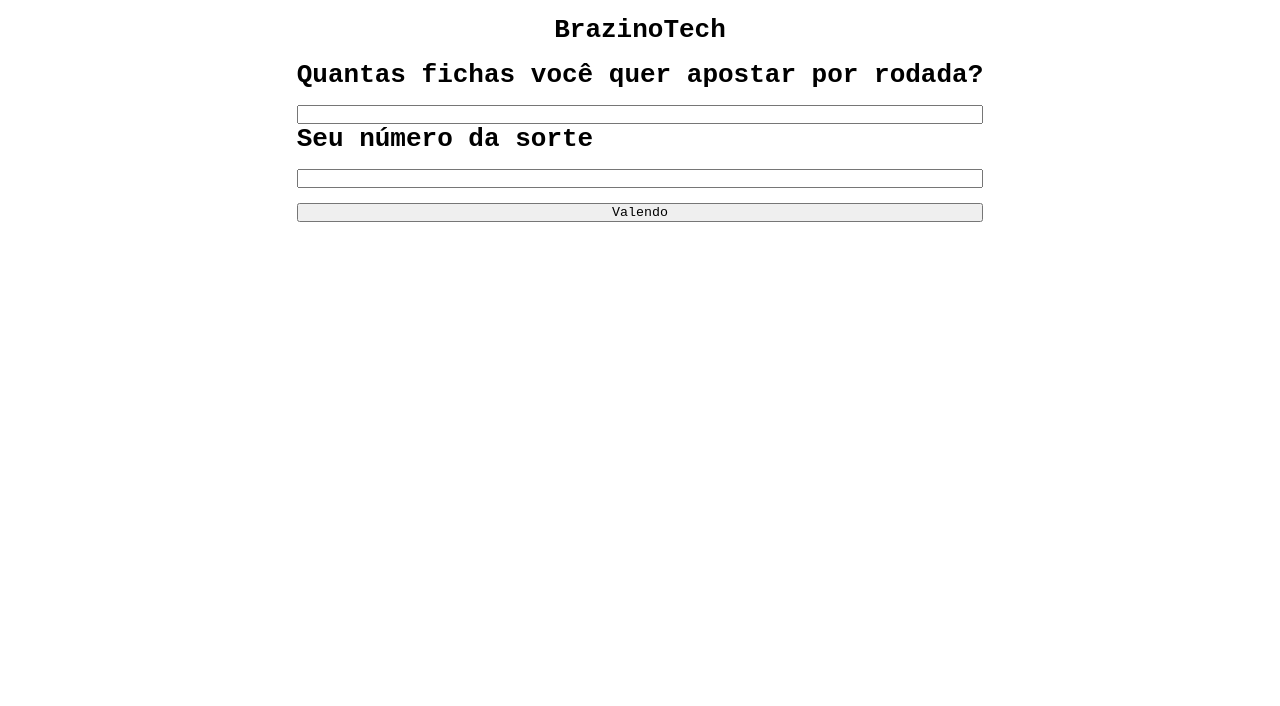
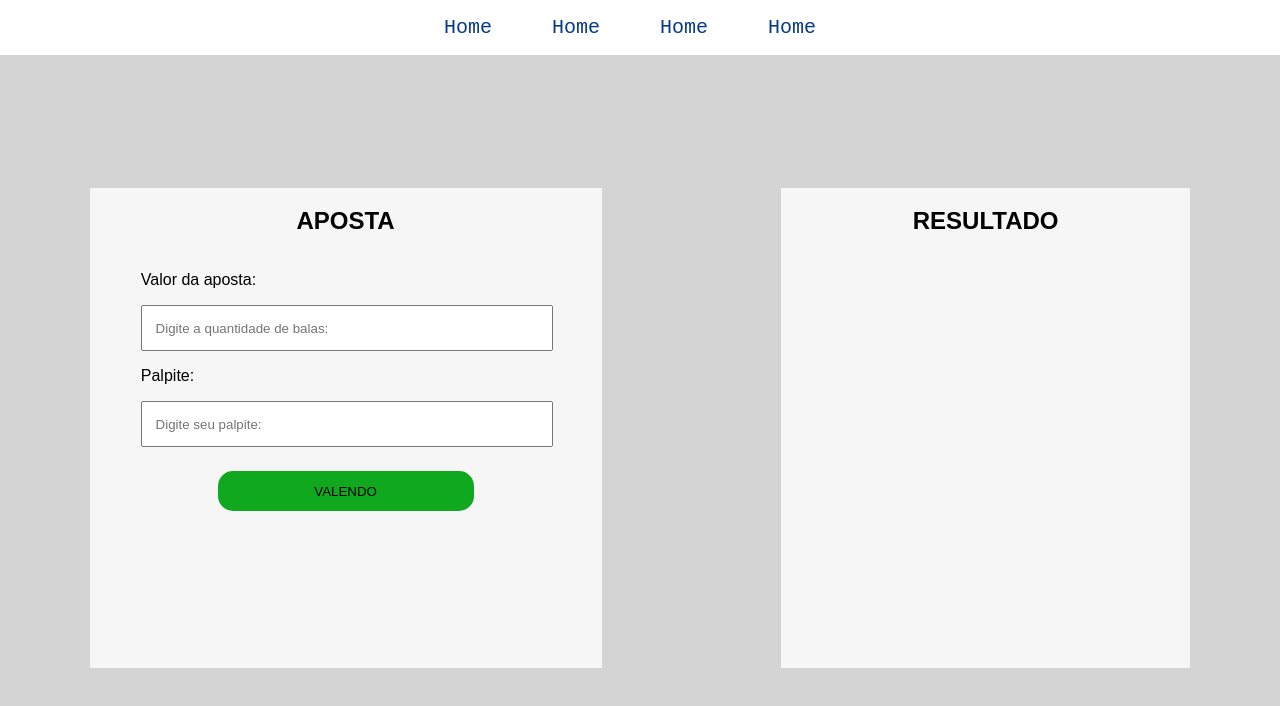
Before and after one commit to TrovoPedro/AlgoritmosFaculdade, a plain HTML site: page Entregas/brazzinoTech.html in a window 1280 px wide. Drawn offline with Linux system fonts and the light colour scheme.

Commit message:
Update brazzinoTech.html

```diff
--- a/Entregas/brazzinoTech.html
+++ b/Entregas/brazzinoTech.html
@@ -1,63 +1,264 @@
 <!DOCTYPE html>
 <html lang="en">
+
 <head>
     <meta charset="UTF-8">
     <meta name="viewport" content="width=device-width, initial-scale=1.0">
-    <title>777</title>
-    <link rel="shortcut icon" href="FavIcon.ico" type="image/x-icon">
-    <link rel="stylesheet" href="brazzinoTech.css">
+    <title>BrazinoTec</title>
+
 </head>
+
 <body>
+    <style>
+        ul{
+            display: flex;
+            flex-direction: row;
+            align-items: center;
+            justify-content: space-around;
+        }
+
+        li{
+            list-style: none;
+            align-items: center;
+            justify-content: space-around;
+        }
+
+        a{
+            text-decoration: none;
+            align-items: center;
+            justify-content: space-around;
+            margin-right: 60px;
+            color: rgb(7, 57, 133);
+            font-family: monospace;
+            font-size: 20px;
+            transition: 500ms;
+        }
+
+        a:hover{
+            background: rgb(7, 57, 133);
+            border-radius: 10px;
+            color: #d4d4d4;
+            width: ;
+        }
+
+
+        header{
+            display: flex;
+            flex-direction: row;
+            align-items: center;
+            justify-content: space-around;
+        }
+
+        body {
+            width: 100vw;
+            height: 100vh;
+            padding: 0;
+            margin: 0;
+            text-align: center;
+            display: flex;
+            flex-direction: column;
+        }
+
+        .container {
+            height: 100%;
+            width: 100%;
+            display: flex;
+            justify-content: space-around;
+            align-items: center;
+            flex-direction: row;
+            background-color: #d4d4d4;
+
+
+        }
+
+        .resultado {
+            width: 30%;
+            height: 60vh;
+            background-color:  rgb(255, 255, 255, 0.8);
+            padding-left:1vw;
+            padding-right: 1vw;
+            font-size: 2vh;
+            text-align: left;
+            font-family: Arial, Helvetica, sans-serif;
+            display: flex;
+            justify-content: center;
+            align-items: top ;
+            flex-direction: column;
+
+        }
+
+        .regras {
+            width: 20%;
+            height: 60vh;
+            background-color:  rgb(255, 255, 255, 0.8);
+            padding-left:1vw;
+            padding-right: 1vw;
+            font-size: 2vh;
+            text-align: left;
+            font-family: Arial, Helvetica, sans-serif;
+        }
+
+        .box {
+            width: 40%;
+            height: 60vh;
+            background-color: rgba(255, 255, 255, 0.8);
+            display: flex;
+
+            align-items: center;
+            flex-direction: column;
+
+            text-align: left;
+            font-family: Arial, Helvetica, sans-serif;
+            font-size: 2vh;
+
+
+        }
+    h2{
+    text-align: center;
+    width: 100%;
+    height: auto;
+    }
+        .input {
+            width: 96%;
+            height: 5vh;
+            padding-left: 1vw;
+        }
+        .h1{
+            position: fixed;
+            top: 0;
+            left: 43%;
+            color: red;
+            font-family: Arial, Helvetica, sans-serif;
+            font-size: 10vh;
+
+        }
+        .btn{
+            width: 50%;
+            height: 5vh;
+            border: none;
+            background-color: rgb(16, 168, 31);
+            border-radius: 15px;
+            margin-top: 3vh;
+
+        }
+        :hover.btn{
+
+          width: 50%;
+            height: 5vh;
+            border: 1px solid white;
+            background-color: rgb(23, 211, 42);
+            border-radius: 15px;
+            transition: 2s;
+
+            align-content: center;
+
+
+        }
+        #result{
+            width: 100%;
+            height: 100%;
+            text-align: left;
+            display: flex;
+            justify-content: left;
+            padding-left: 1vw;
+            margin-left: 0;
+            color: black;
+
+
+        }
+        p{
+            text-align: left;
+        }
+        .boxInput{
+
+            width: 80%;
+            height: auto;
+
+        }
+
+    </style>
+    <header>
+        <ul>
+            <a href=""><li>Home</li></a>
+            <a href=""><li>Home</li></a>
+            <a href=""><li>Home</li></a>
+            <a href=""><li>Home</li></a>
+        </ul>
+    </header>
     <div class="container">
-        <h1 class="titulo">BrazinoTech</h1>
-        <div class="containerInputs">
-            <h1>Quantas fichas você quer apostar por rodada?</h1>
-            <input type="text" id="fichasCompradas">
-            <h1>Seu número da sorte</h1>
-            <input type="text" id="nSorte">
-            <button onclick="sortear()">Valendo</button>
-            <div id="mensagem"></div>
+        <div class="box">
+            <h2> APOSTA </h2>
+           <div class="boxInput">
+            <p>Valor da aposta:</p>
+            <input type="text" id="balasInput" placeholder="Digite a quantidade de balas:" class="input">
+
+            <p>Palpite: </p>
+            <input type="text" id="nmrSorte" placeholder="Digite seu palpite: " class="input">
+        </div>
+            <button class="btn" onclick="apostar()"> VALENDO </button>
+        </div>
+        <div class="resultado" id="resultado">
+            <h2> RESULTADO </h2>
+            <div id="result" style="text-align:center ;">
+
+            </div>
+
         </div>
     </div>
 </body>
+<script>
+     var saldo = 100;
+    function apostar(){
+
+    var aposta = Number(balasInput.value);
+    var palpite = Number(nmrSorte.value);
+    var rodadas = Math.random()*10+10;
+    var rodadasCerta = rodadas.toFixed(0);
+
+
+    if(aposta <= 0 || (palpite < 2 &&  palpite >12)){
+    alert('Verifique se os valores inseridos! Consulte as regras.');
+    }
+    else{
+        result.innerHTML = (' ');
+       for(var i = 1; i <= rodadasCerta; i++){
+
+        var dado1 = Math.random()*5+1;
+        var dado2 = Math.random()*5+1;
+
+        var dado1Certo = Number(dado1.toFixed(0));
+        var dado2Certo = Number(dado2.toFixed(0));
+        var soma = dado1Certo+dado2Certo;
+
+        if( palpite == (dado1Certo)+(dado2Certo)){
+            saldo += aposta*10;
+            result.innerHTML += ( `Rodada: ${i} - Aposta ${aposta} - 1º Dado: ${dado1Certo} - 2º Dado: ${dado2Certo} - Ganhou - Saldo ${saldo} <br>`);
+
+
+        }
+        else{
+
+            dado1Certo + dado2Certo
+            saldo -= aposta;
+            result.innerHTML += ( `Rodada: ${i} - Aposta ${aposta} - 1º Dado: ${dado1Certo} - 2º Dado: ${dado2Certo} - Perdeu - Saldo ${saldo} <br>`);
+
+        }
+        if(saldo <= 0 ){
+            result.innerHTML = ` `
+           result.innerHTML += `Saldo insuficiente!`
+           break
+        }
+
+
+
+
+       }
+
+       console.log(saldo);
+
+    }
+    }
+
+</script>
+
 </html>
-<script>
-    function sortear(){
-        var qtdFichas = Number(fichasCompradas.value);
-        var saldoInicial = qtdFichas;
-        var numeroDSorte = Number(nSorte.value);
-        var qtdSorteio = Math.random();
-        var qtdSorteio1020 = (qtdSorteio * 20 );
-
-        mensagem.innerHTML = "";
-
-        if(qtdFichas > 0){
-            if(numeroDSorte >= 2 && numeroDSorte <= 12){
-                alert(`Você terá ${qtdSorteio1020.toFixed(1)} rodadas para jogar`);
-                for(var i = 1; i <= qtdSorteio1020; i++){
-                    var dado1 = (Math.random() * 10) - 4;
-                    var dado2 = (Math.random() * 10) - 4;
-                    var resultadoDado = dado1 + dado2;
-                    if(resultadoDado == numeroDSorte){
-                        qtdFichas = qtdFichas * 10;
-                        mensagem.innerHTML += `Valor do primeiro dado: ${dado1} <br> Valor do segundo dado ${dado2} <br> PARABÉNSSSS VOCÊ GANHOU!!!!!!!! <br> Saldo atual de fichas ${qtdFichas}`;
-                    }else{
-                        qtdFichas = qtdFichas - qtdFichas;
-                        mensagem.innerHTML += `Valor do primeiro dado: ${dado1} <br> Valor do segundo dado ${dado2} <br> Infelizmente você perdeu <br> Saldo atual de fichas ${qtdFichas}`;
-                    }
-                }
-                if(qtdFichas == saldoInicial){
-                    mensagem.innerHTML += `é incrível e a probabilidade disso é pequena`;
-                }else if(qtdFichas > saldoInicial){
-                    mensagem.innerHTML += `Parabens voce conseguiu vencer!!`;
-                }else{
-                    mensagem.innerHTML += `Você deve um total de ${qtdFichas - saldoInicial}`;
-                }
-            }else{
-                alert("O número precisa estar entre 2 e 12");
-            }
-        }else{
-            alert("Por favor, para apostar você precisa comprar pelo menos uma ficha");
-        }
-    }
-</script>
```
